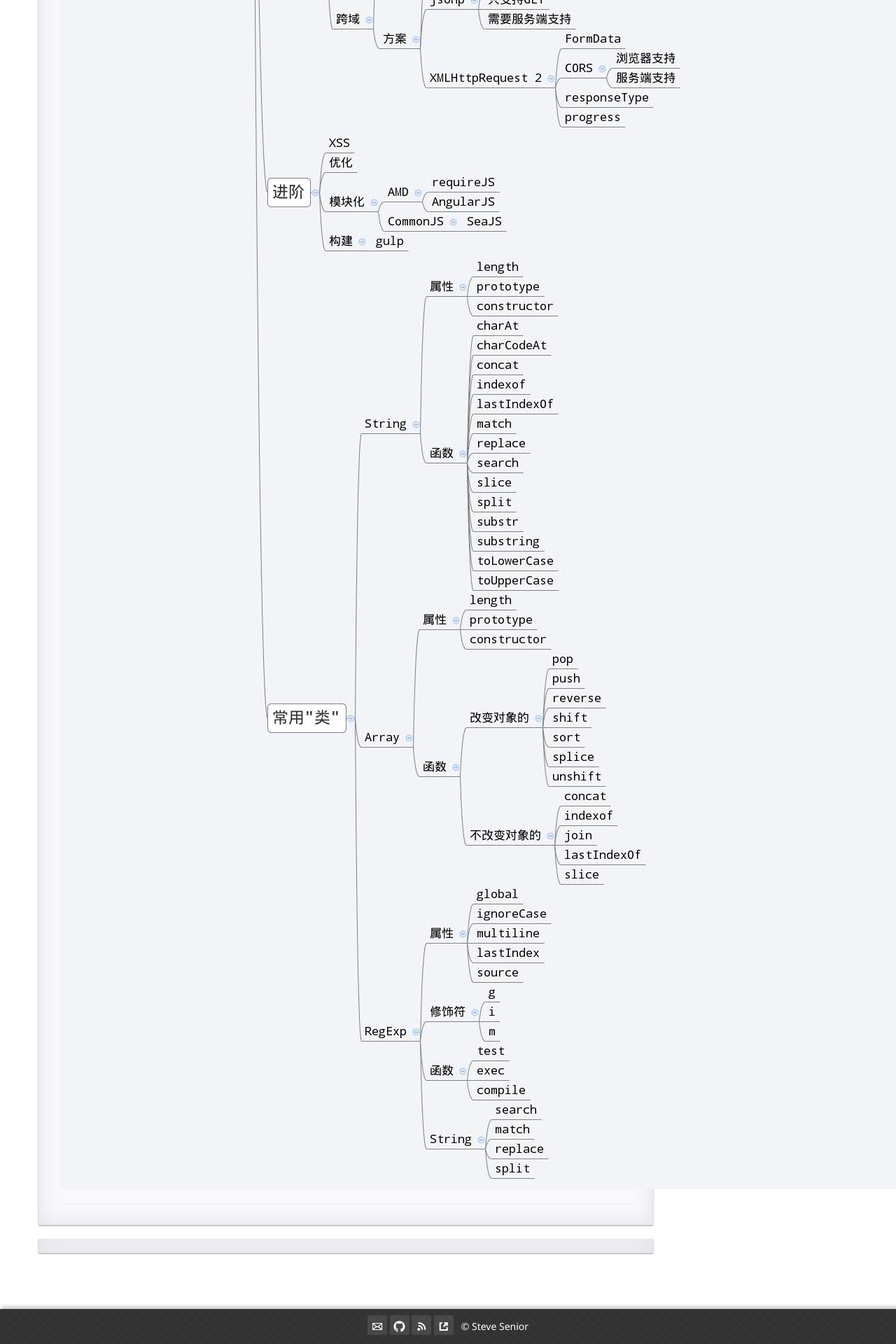
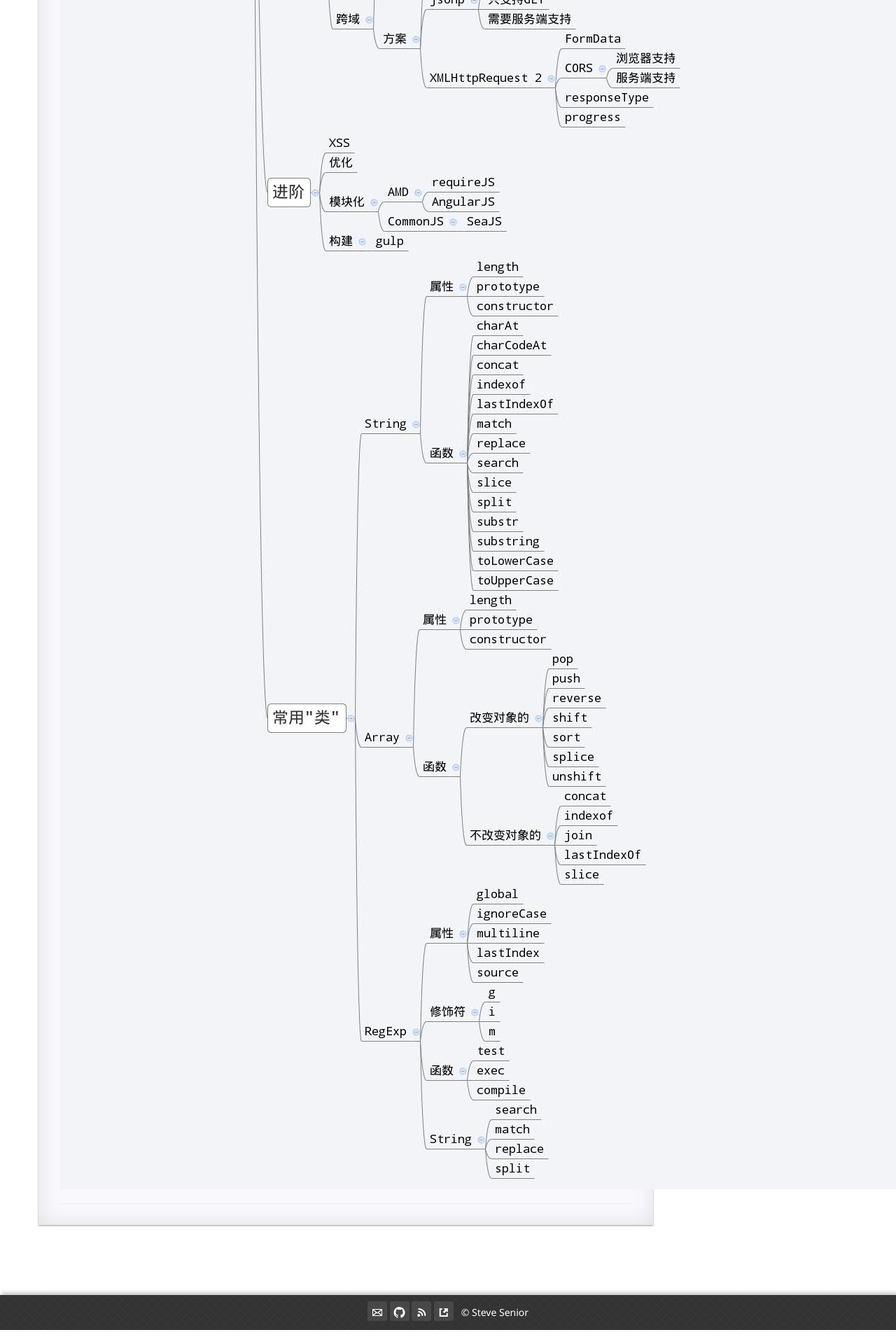
Before and after one commit to ssenior45/ssenior45.github.io, a Jekyll site: the page built from _posts/2015-05-07-js-summary.md, in a window 1280 px wide. Shown: the part 4336-6256 px from the top of the page at 70% size. Built offline with Jekyll 4.4.1, drawn with Linux system fonts in a browser that asks for light colours; nearby versions of some CDN libraries; Markdown is read by kramdown in place of the engine named in the settings; comment, search, counter and statistics services are not loaded.

Commit message:
Updated post.html

```diff
--- a/_layouts/post.html
+++ b/_layouts/post.html
@@ -39,10 +39,6 @@ published: true
           </div>
         </div>
         <div class="pad-min"></div>
-
-        <div id="post-comment" class="sheet post">
-
-        </div>
       {% include comments.html %}
     </div>
     <div class="content-navigation col-lg-3">
```
